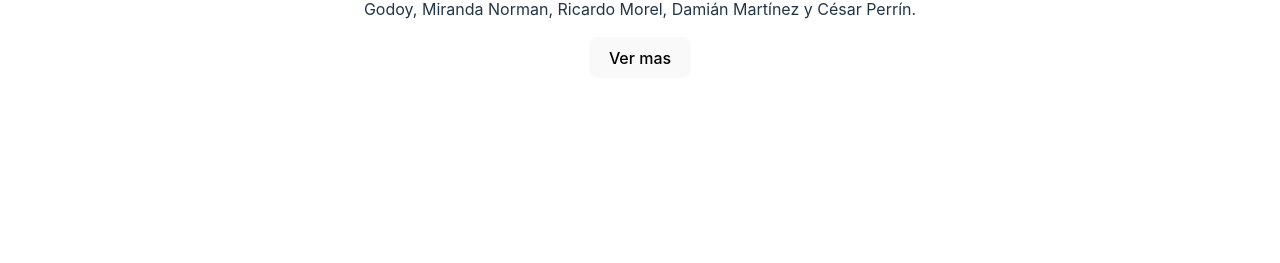
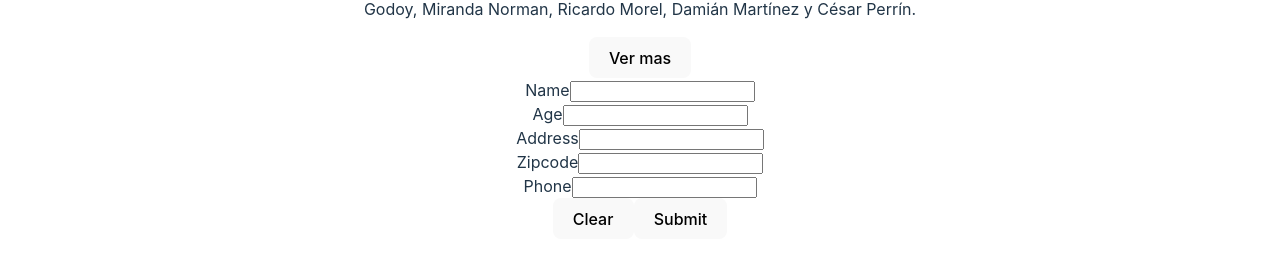
Before and after one commit to m4x1-VF/ticketmaster-events, a React (Vite) app: page / in a window 1280 px wide. Shown: the part 8265-8528 px from the top of the page. Before the commit the page ends 8375 px from the top, so only its background shows below. Built offline with nearby package versions, Linux system fonts and the light colour scheme.

Commit message:
Implementación de Singup con react hook form

```diff
--- a/package.json
+++ b/package.json
@@ -11,7 +11,8 @@
   },
   "dependencies": {
     "react": "^18.2.0",
-    "react-dom": "^18.2.0"
+    "react-dom": "^18.2.0",
+    "react-hook-form": "^7.45.4"
   },
   "devDependencies": {
     "@types/react": "^18.2.15",
--- a/src/App.jsx
+++ b/src/App.jsx
@@ -1,6 +1,7 @@
 import Navbar from "./components/Navbar";
 import Events from "./components/Events";
 import { useState } from "react";
+import SignupForm from "./components/SignupForm";
 import "./App.css";
 
 function App() {
@@ -12,6 +13,7 @@
     <>
       <Navbar onSearch={handleNavbarSearch} />
       <Events searchTerm={searchTerm} />
+      <SignupForm />
     </>
   );
 }
--- /dev/null
+++ b/src/components/SignupForm/index.jsx
@@ -0,0 +1,58 @@
+import { useForm } from "react-hook-form";
+
+const SignupForm = () => {
+  const {
+    register,
+    handleSubmit,
+    reset,
+    formState: { errors },
+  } = useForm();
+
+  const handleClearClick = () => {
+    reset();
+  };
+
+  const handleSubmitForm = (data) => {
+    console.log(data);
+  };
+
+  console.log(errors);
+
+  return (
+    <form onSubmit={handleSubmit(handleSubmitForm)}>
+      <label>
+        Name
+        <input {...register("name", { required: true })} />
+      </label>
+      <br />
+      <label>
+        Age
+        <input {...register("age", { required: true })} />
+      </label>
+      <br />
+      <label>
+        Address
+        <input {...register("address", { required: true })} />
+      </label>
+      <br />
+      <label>
+        Zipcode
+        <input {...register("zipcode", { required: true })} />
+      </label>
+      <br />
+      <label>
+        Phone
+        <input {...register("phone")} required />
+      </label>
+      <br />
+      <div>
+        <button type="button" onClick={handleClearClick}>
+          Clear
+        </button>
+        <button type="submit">Submit</button>
+      </div>
+    </form>
+  );
+};
+
+export default SignupForm;
```
Also changed, not shown: 1 other file (tests, documents, lock files or other folders).
